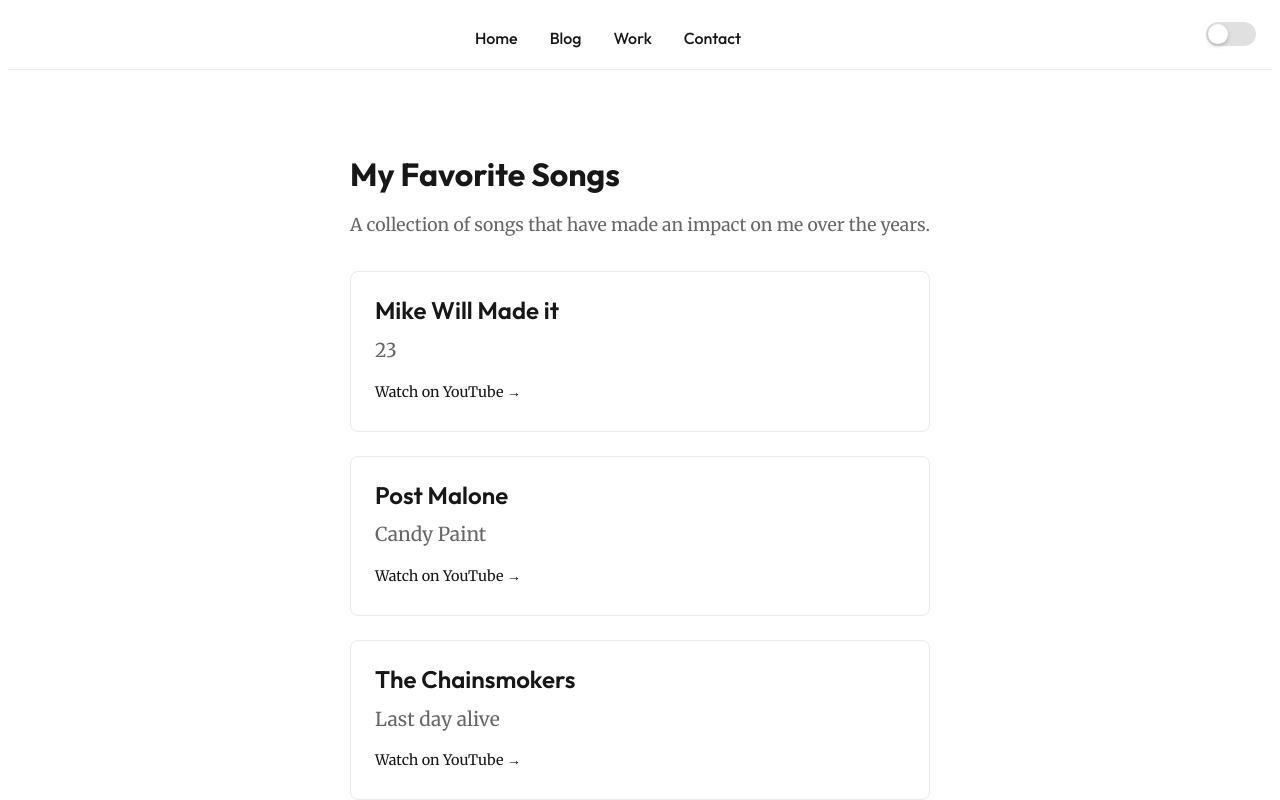
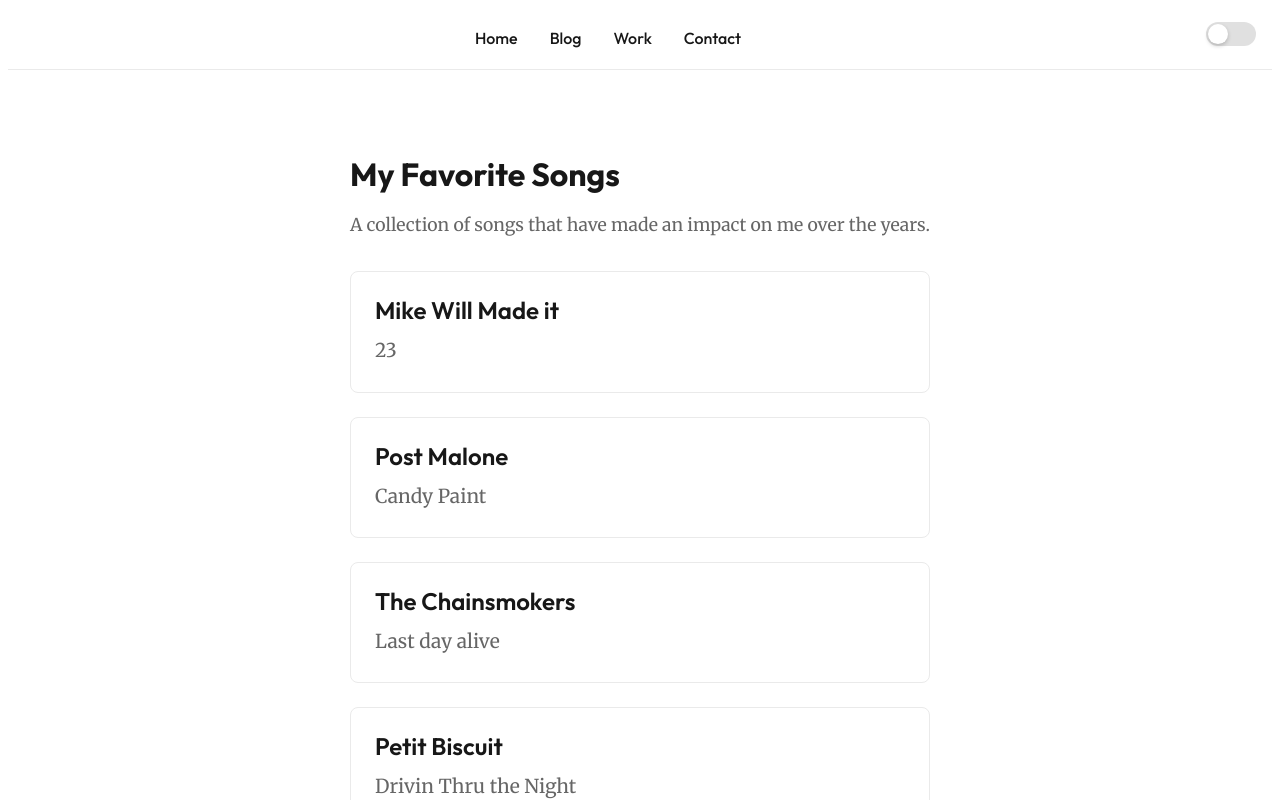
Before and after one commit to ceelogre/presence, a Next.js app: page /blog/favorites/music in a window 1280 px wide. Shown: the top 800 px of the page. Built offline with nearby package versions, Linux system fonts and the light colour scheme.

Commit message:
feat(music): embbed links in song div

```diff
--- a/src/app/blog/favorites/music/music.module.css
+++ b/src/app/blog/favorites/music/music.module.css
@@ -18,10 +18,13 @@
 }
 
 .songCard {
+  display: block;
   padding: 1.5rem;
   border: 1px solid var(--border-color);
   border-radius: 8px;
   background: var(--background);
+  text-decoration: none;
+  color: inherit;
   transition: transform 0.2s, box-shadow 0.2s;
 }
 
@@ -50,21 +53,6 @@
   font-style: italic;
 }
 
-.youtubeLink {
-  display: inline-block;
-  margin-top: 0.75rem;
-  color: var(--foreground);
-  font-size: 0.9rem;
-  text-decoration: none;
-  border-bottom: 1px solid transparent;
-  transition: border-color 0.2s, color 0.2s;
-}
-
-.youtubeLink:hover {
-  color: var(--hover-color);
-  border-bottom-color: var(--hover-color);
-}
-
 @media (max-width: 640px) {
   .favorites {
     padding: 1rem;
--- a/src/app/blog/favorites/music/music.tsx
+++ b/src/app/blog/favorites/music/music.tsx
@@ -220,7 +220,13 @@ export default function FavoriteMusic() {
       </p>
       <div className={styles.songList}>
         {favs.map((song, index) => (
-          <div key={index} className={styles.songCard}>
+          <a
+            key={index}
+            href={song.link}
+            target="_blank"
+            rel="noopener noreferrer"
+            className={styles.songCard}
+          >
             <h2 className={styles.artist}>{song.artist}</h2>
             <p className={styles.songTitle}>{song.song}</p>
             {song.feat && (
@@ -228,15 +234,7 @@ export default function FavoriteMusic() {
                 Featuring: {Array.isArray(song.feat) ? song.feat.join(', ') : song.feat}
               </p>
             )}
-            <a
-              href={song.link}
-              target="_blank"
-              rel="noopener noreferrer"
-              className={styles.youtubeLink}
-            >
-              Watch on YouTube →
-            </a>
-          </div>
+          </a>
         ))}
       </div>
     </div>
```
